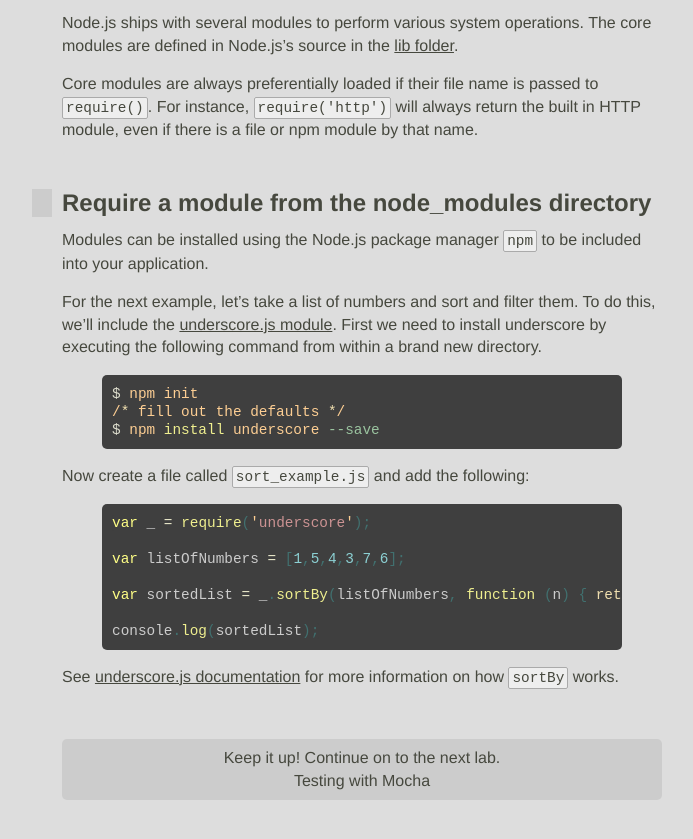
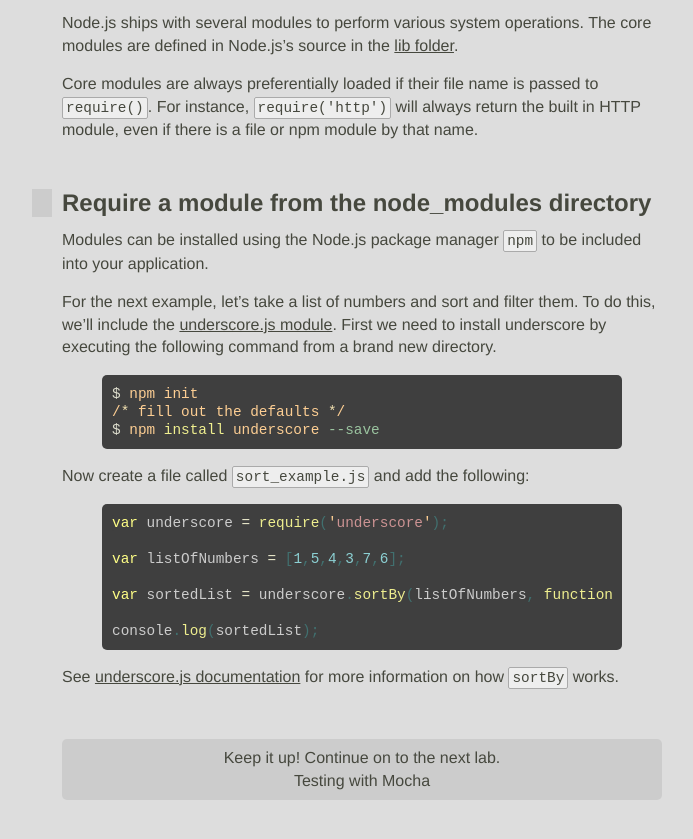
Before and after one commit to JavaScriptKC/workshop, a Jekyll site: the page built from _posts/2012-11-6-npm.md, in a window 1280 px wide and 900 px high, scrolled down 2656 px. Shown: the top 839 px of the window, without its empty margins (278-971 px from the left). Built offline with Jekyll 4.4.1, drawn with Linux system fonts in a browser that asks for light colours; nearby versions of some CDN libraries; some web fonts are replaced; comment, search, counter and statistics services are not loaded.

Commit message:
update module lab

```diff
--- a/_posts/2012-11-6-npm.md
+++ b/_posts/2012-11-6-npm.md
@@ -114,7 +114,7 @@ Core modules are always preferentially loaded if their file name is passed to `r
 
 Modules can be installed using the Node.js package manager `npm` to be included into your application.
 
-For the next example, let's take a list of numbers and sort and filter them. To do this, we'll include the [underscore.js module](https://npmjs.org/package/underscore). First we need to install underscore by executing the following command from within a brand new directory.
+For the next example, let's take a list of numbers and sort and filter them. To do this, we'll include the [underscore.js module](https://npmjs.org/package/underscore). First we need to install underscore by executing the following command from a brand new directory.
 
 {% highlight bash %}
 $ npm init
@@ -125,11 +125,11 @@ $ npm install underscore --save
 Now create a file called `sort_example.js` and add the following:
 
 {% highlight javascript %}
-var _ = require('underscore');
+var underscore = require('underscore');
 
 var listOfNumbers = [1,5,4,3,7,6];
 
-var sortedList = _.sortBy(listOfNumbers, function (n) { return n; });
+var sortedList = underscore.sortBy(listOfNumbers, function (n) { return n; });
 
 console.log(sortedList);
 {% endhighlight %}
```
